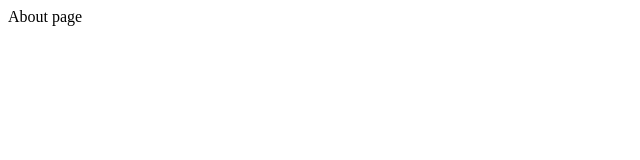
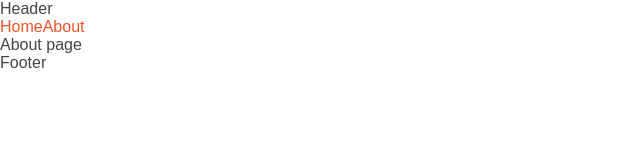
Before and after one commit to xenostar/xenostar-2020, a Gatsby site: page /about in a window 1280 px wide. Shown: the whole page, without its empty margins (0-640 px from the left). Built offline with nearby package versions, Linux system fonts and the light colour scheme; Gatsby itself is replaced by a stand-in of ours.

Commit message:
Setting up components, pages

```diff
--- a/src/components/App/App.js
+++ b/src/components/App/App.js
@@ -1,8 +1,12 @@
 import React from 'react'
-import { Header, Nav, Footer } from 'components'
+import { Header, Nav, Footer, NormalizeStyle, ResetStyle, GlobalStyle } from 'components'
+
 
 export const App = ({ children }) => (
   <div>
+    <NormalizeStyle />
+    <ResetStyle />
+    <GlobalStyle />
     <Header/>
     <Nav/>
     {children}
--- a/src/components/Footer/Footer.js
+++ b/src/components/Footer/Footer.js
@@ -1,6 +1,6 @@
 import React from 'react'
 
-// export default () => (
+
 export const Footer = () => (
   <div>Footer</div>
 )
--- a/src/components/Header/Header.js
+++ b/src/components/Header/Header.js
@@ -1,6 +1,6 @@
 import React from 'react'
 
-// export default () => (
+
 export const Header = () => (
   <div>Header</div>
 )
--- a/src/components/Nav/Nav.js
+++ b/src/components/Nav/Nav.js
@@ -1,6 +1,10 @@
 import React from 'react'
+import { Link } from 'gatsby'
 
-// export default () => (
+
 export const Nav = () => (
-  <div>Nav</div>
+  <div>
+    <Link to="/">Home</Link>
+    <Link to="/about">About</Link>
+  </div>
 )
--- /dev/null
+++ b/src/components/Styles/GlobalStyle.js
@@ -0,0 +1,46 @@
+import { createGlobalStyle } from 'styled-components'
+
+
+export const GlobalStyle = createGlobalStyle`
+  html {
+    color: #444;
+    font-family: 'Ubuntu', sans-serif;
+    font-size: 1em;
+    font-style: normal;
+    font-weight: 400;
+  }
+
+  body {
+    overflow-y: scroll;
+  }
+
+  h1, h2, h3, h4, h5, h6 {
+    line-height: 1.5;
+  }
+
+  a {
+    color: #ED5429;
+    text-decoration: none;
+  }
+
+  p, ol, ul {
+    font-size: 1.25em;
+    font-weight: 300;
+    line-height: 1.5;
+  }
+
+  ul {
+    list-style-position: inside;
+    list-style-type: disc;
+  }
+  ol {
+    list-style-position:  inside;
+  }
+
+  code {
+    background-color: #ED5429;
+    border-radius: 3px;
+    color: #fff;
+    padding: 5px 3px;
+  }
+`
--- /dev/null
+++ b/src/components/Styles/NormalizeStyle.js
@@ -0,0 +1,353 @@
+import { createGlobalStyle } from 'styled-components'
+
+export const NormalizeStyle = createGlobalStyle`
+  /*! normalize.css v8.0.1 | MIT License | github.com/necolas/normalize.css */
+
+  /* Document
+    ========================================================================== */
+
+  /**
+  * 1. Correct the line height in all browsers.
+  * 2. Prevent adjustments of font size after orientation changes in iOS.
+  */
+
+  html {
+    line-height: 1.15; /* 1 */
+    -webkit-text-size-adjust: 100%; /* 2 */
+  }
+
+  /* Sections
+    ========================================================================== */
+
+  /**
+  * Remove the margin in all browsers.
+  */
+
+  body {
+    margin: 0;
+  }
+
+  /**
+  * Render the "main" element consistently in IE.
+  */
+
+  main {
+    display: block;
+  }
+
+  /**
+  * Correct the font size and margin on "h1" elements within "section" and
+  * "article" contexts in Chrome, Firefox, and Safari.
+  */
+
+  h1 {
+    font-size: 2em;
+    margin: 0.67em 0;
+  }
+
+  /* Grouping content
+    ========================================================================== */
+
+  /**
+  * 1. Add the correct box sizing in Firefox.
+  * 2. Show the overflow in Edge and IE.
+  */
+
+  hr {
+    box-sizing: content-box; /* 1 */
+    height: 0; /* 1 */
+    overflow: visible; /* 2 */
+  }
+
+  /**
+  * 1. Correct the inheritance and scaling of font size in all browsers.
+  * 2. Correct the odd "em" font sizing in all browsers.
+  */
+
+  pre {
+    font-family: monospace, monospace; /* 1 */
+    font-size: 1em; /* 2 */
+  }
+
+  /* Text-level semantics
+    ========================================================================== */
+
+  /**
+  * Remove the gray background on active links in IE 10.
+  */
+
+  a {
+    background-color: transparent;
+  }
+
+  /**
+  * 1. Remove the bottom border in Chrome 57-
+  * 2. Add the correct text decoration in Chrome, Edge, IE, Opera, and Safari.
+  */
+
+  abbr[title] {
+    border-bottom: none; /* 1 */
+    text-decoration: underline; /* 2 */
+    text-decoration: underline dotted; /* 2 */
+  }
+
+  /**
+  * Add the correct font weight in Chrome, Edge, and Safari.
+  */
+
+  b,
+  strong {
+    font-weight: bolder;
+  }
+
+  /**
+  * 1. Correct the inheritance and scaling of font size in all browsers.
+  * 2. Correct the odd "em" font sizing in all browsers.
+  */
+
+  code,
+  kbd,
+  samp {
+    font-family: monospace, monospace; /* 1 */
+    font-size: 1em; /* 2 */
+  }
+
+  /**
+  * Add the correct font size in all browsers.
+  */
+
+  small {
+    font-size: 80%;
+  }
+
+  /**
+  * Prevent "sub" and "sup" elements from affecting the line height in
+  * all browsers.
+  */
+
+  sub,
+  sup {
+    font-size: 75%;
+    line-height: 0;
+    position: relative;
+    vertical-align: baseline;
+  }
+
+  sub {
+    bottom: -0.25em;
+  }
+
+  sup {
+    top: -0.5em;
+  }
+
+  /* Embedded content
+    ========================================================================== */
+
+  /**
+  * Remove the border on images inside links in IE 10.
+  */
+
+  img {
+    border-style: none;
+  }
+
+  /* Forms
+    ========================================================================== */
+
+  /**
+  * 1. Change the font styles in all browsers.
+  * 2. Remove the margin in Firefox and Safari.
+  */
+
+  button,
+  input,
+  optgroup,
+  select,
+  textarea {
+    font-family: inherit; /* 1 */
+    font-size: 100%; /* 1 */
+    line-height: 1.15; /* 1 */
+    margin: 0; /* 2 */
+  }
+
+  /**
+  * Show the overflow in IE.
+  * 1. Show the overflow in Edge.
+  */
+
+  button,
+  input { /* 1 */
+    overflow: visible;
+  }
+
+  /**
+  * Remove the inheritance of text transform in Edge, Firefox, and IE.
+  * 1. Remove the inheritance of text transform in Firefox.
+  */
+
+  button,
+  select { /* 1 */
+    text-transform: none;
+  }
+
+  /**
+  * Correct the inability to style clickable types in iOS and Safari.
+  */
+
+  button,
+  [type="button"],
+  [type="reset"],
+  [type="submit"] {
+    -webkit-appearance: button;
+  }
+
+  /**
+  * Remove the inner border and padding in Firefox.
+  */
+
+  button::-moz-focus-inner,
+  [type="button"]::-moz-focus-inner,
+  [type="reset"]::-moz-focus-inner,
+  [type="submit"]::-moz-focus-inner {
+    border-style: none;
+    padding: 0;
+  }
+
+  /**
+  * Restore the focus styles unset by the previous rule.
+  */
+
+  button:-moz-focusring,
+  [type="button"]:-moz-focusring,
+  [type="reset"]:-moz-focusring,
+  [type="submit"]:-moz-focusring {
+    outline: 1px dotted ButtonText;
+  }
+
+  /**
+  * Correct the padding in Firefox.
+  */
+
+  fieldset {
+    padding: 0.35em 0.75em 0.625em;
+  }
+
+  /**
+  * 1. Correct the text wrapping in Edge and IE.
+  * 2. Correct the color inheritance from "fieldset" elements in IE.
+  * 3. Remove the padding so developers are not caught out when they zero out
+  *    "fieldset" elements in all browsers.
+  */
+
+  legend {
+    box-sizing: border-box; /* 1 */
+    color: inherit; /* 2 */
+    display: table; /* 1 */
+    max-width: 100%; /* 1 */
+    padding: 0; /* 3 */
+    white-space: normal; /* 1 */
+  }
+
+  /**
+  * Add the correct vertical alignment in Chrome, Firefox, and Opera.
+  */
+
+  progress {
+    vertical-align: baseline;
+  }
+
+  /**
+  * Remove the default vertical scrollbar in IE 10+.
+  */
+
+  textarea {
+    overflow: auto;
+  }
+
+  /**
+  * 1. Add the correct box sizing in IE 10.
+  * 2. Remove the padding in IE 10.
+  */
+
+  [type="checkbox"],
+  [type="radio"] {
+    box-sizing: border-box; /* 1 */
+    padding: 0; /* 2 */
+  }
+
+  /**
+  * Correct the cursor style of increment and decrement buttons in Chrome.
+  */
+
+  [type="number"]::-webkit-inner-spin-button,
+  [type="number"]::-webkit-outer-spin-button {
+    height: auto;
+  }
+
+  /**
+  * 1. Correct the odd appearance in Chrome and Safari.
+  * 2. Correct the outline style in Safari.
+  */
+
+  [type="search"] {
+    -webkit-appearance: textfield; /* 1 */
+    outline-offset: -2px; /* 2 */
+  }
+
+  /**
+  * Remove the inner padding in Chrome and Safari on macOS.
+  */
+
+  [type="search"]::-webkit-search-decoration {
+    -webkit-appearance: none;
+  }
+
+  /**
+  * 1. Correct the inability to style clickable types in iOS and Safari.
+  * 2. Change font properties to "inherit" in Safari.
+  */
+
+  ::-webkit-file-upload-button {
+    -webkit-appearance: button; /* 1 */
+    font: inherit; /* 2 */
+  }
+
+  /* Interactive
+    ========================================================================== */
+
+  /*
+  * Add the correct display in Edge, IE 10+, and Firefox.
+  */
+
+  details {
+    display: block;
+  }
+
+  /*
+  * Add the correct display in all browsers.
+  */
+
+  summary {
+    display: list-item;
+  }
+
+  /* Misc
+    ========================================================================== */
+
+  /**
+  * Add the correct display in IE 10+.
+  */
+
+  template {
+    display: none;
+  }
+
+  /**
+  * Add the correct display in IE 10.
+  */
+
+  [hidden] {
+    display: none;
+  }
+`
--- /dev/null
+++ b/src/components/Styles/ResetStyle.js
@@ -0,0 +1,36 @@
+import { createGlobalStyle } from 'styled-components'
+
+export const ResetStyle = createGlobalStyle`
+  html {
+    box-sizing: border-box;
+    line-height: normal;
+  }
+
+  *,
+  *:before,
+  *:after {
+    box-sizing: inherit;
+  }
+
+  audio,canvas,iframe,
+  img,svg,video {
+    vertical-align: middle;
+  }
+
+  html,blockquote,body,div,ol,ul,iframe,
+  header,nav,section,aside,footer,
+  h1,h2,h3,h4,h5,h6,p,blockquote,
+  button,fieldset,input,label,select,textarea {
+    display: block;
+    border: 0;
+    margin: 0;
+    outline: 0;
+    padding: 0;
+    vertical-align: top;
+  }
+
+  img {
+    display: block;
+    max-width: 100%;
+  }
+`
--- a/src/components/index.js
+++ b/src/components/index.js
@@ -2,3 +2,6 @@
 export * from './Footer/Footer'
 export * from './Header/Header'
 export * from './Nav/Nav'
+export * from './Styles/GlobalStyle'
+export * from './Styles/NormalizeStyle'
+export * from './Styles/ResetStyle'
--- a/src/pages/about.js
+++ b/src/pages/about.js
@@ -1,3 +1,9 @@
 import React from 'react'
+import { App } from 'components'
 
-export default () => <div>About page</div>
+
+export default () => (
+  <App>
+    <div>About page</div>
+  </App>
+)
--- a/src/pages/index.js
+++ b/src/pages/index.js
@@ -1,8 +1,9 @@
 import React from 'react'
 import { App } from 'components'
 
+
 export default () => (
   <App>
-    <div>Home Page</div>
+    <div>Home page</div>
   </App>
 )
```
Also changed, not shown: src/pages/blog.js (+7 -1 lines).
